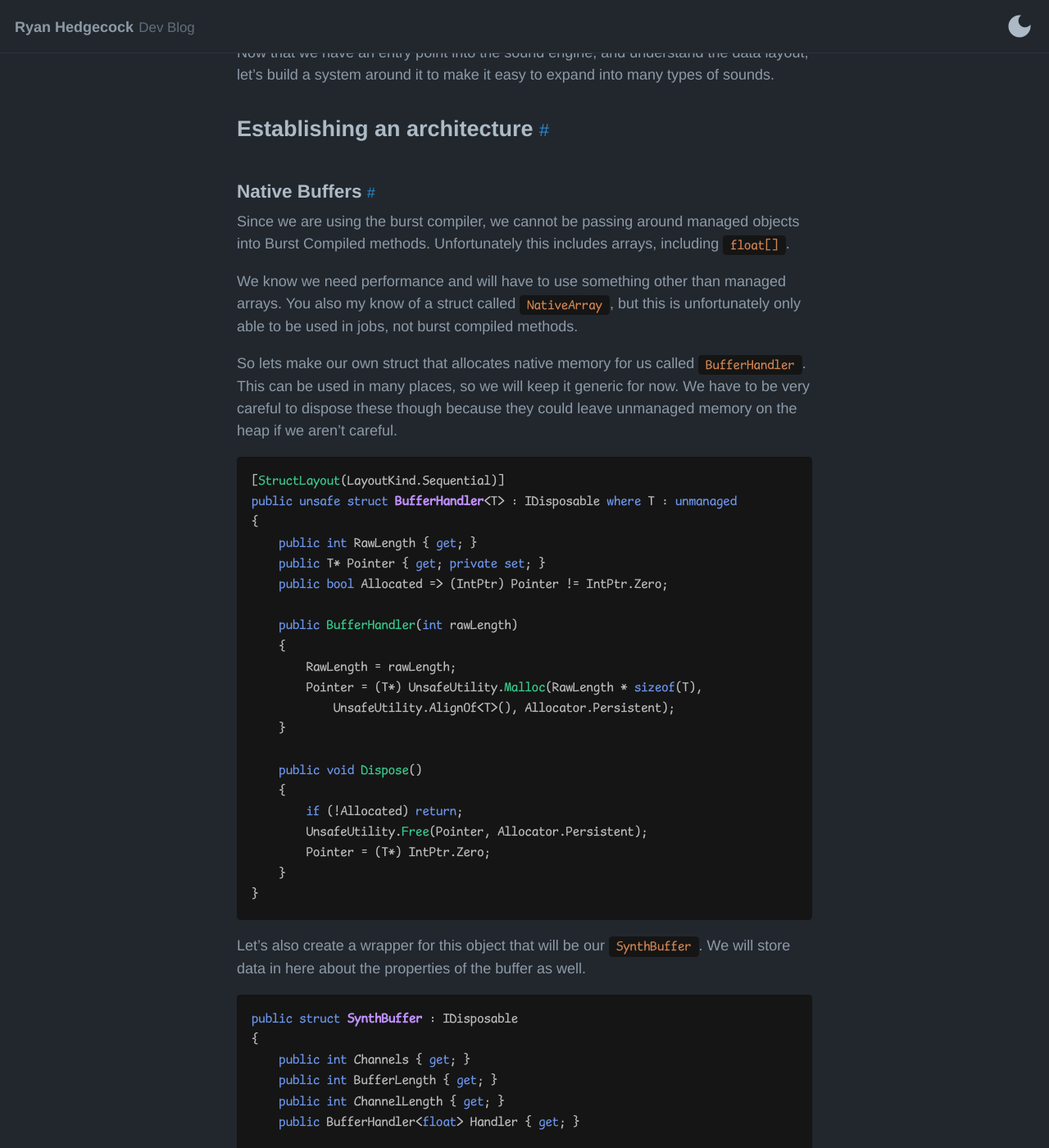
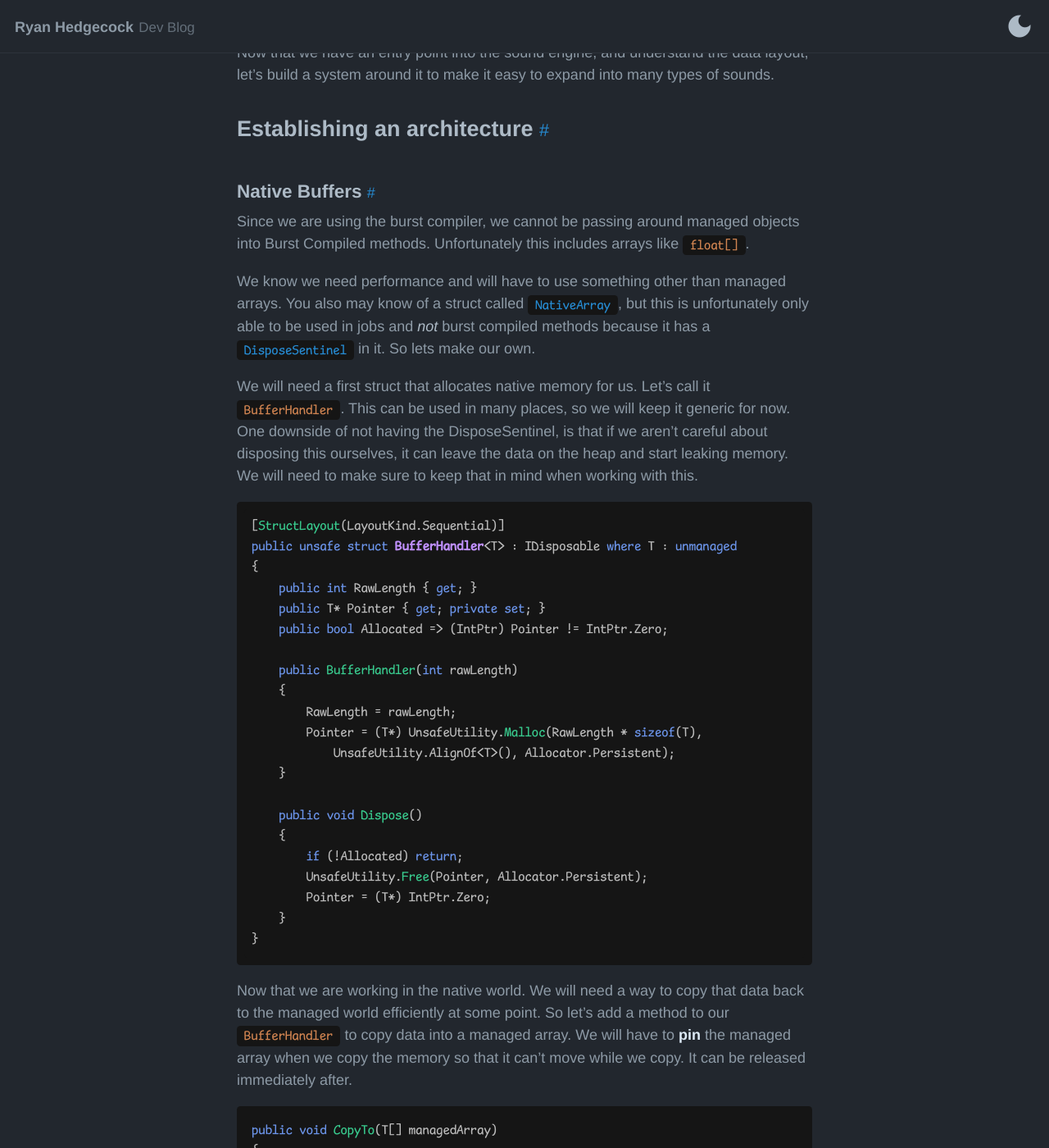
Before and after one commit to rhedgeco/dev-blog, a Jekyll site: the page built from _posts/2022/unity-audio-generation/Part2 - Simple Sounds/2022-06-21-unity-audio-generation-simple-sounds.md, in a window 1280 px wide and 1400 px high, scrolled down 2056 px. Shown: the whole window at 82% size. Built offline with Jekyll 4.4.1, drawn with Linux system fonts in a browser that asks for light colours; comment, search, counter and statistics services are not loaded; some of the changed text lies outside the part shown.

Commit message:
updated native buffer part of post

````diff
--- a/_posts/2022/unity-audio-generation/Part2 - Simple Sounds/2022-06-21-unity-audio-generation-simple-sounds.md
+++ b/_posts/2022/unity-audio-generation/Part2 - Simple Sounds/2022-06-21-unity-audio-generation-simple-sounds.md
@@ -58,11 +58,11 @@ Now that we have an entry point into the sound engine, and understand the data l
 ## Establishing an architecture
 
 ### Native Buffers
-Since we are using the burst compiler, we cannot be passing around managed objects into Burst Compiled methods. Unfortunately this includes arrays, including `float[]`.
+Since we are using the burst compiler, we cannot be passing around managed objects into Burst Compiled methods. Unfortunately this includes arrays like `float[]`.
 
-We know we need performance and will have to use something other than managed arrays. You also my know of a struct called `NativeArray`, but this is unfortunately only able to be used in jobs, not burst compiled methods.
+We know we need performance and will have to use something other than managed arrays. You also may know of a struct called [`NativeArray`](https://docs.unity3d.com/ScriptReference/Unity.Collections.NativeArray_1.html), but this is unfortunately only able to be used in jobs and *not* burst compiled methods because it has a [`DisposeSentinel`](https://docs.unity3d.com/ScriptReference/Unity.Collections.LowLevel.Unsafe.DisposeSentinel.html) in it. So lets make our own.
 
-So lets make our own struct that allocates native memory for us called `BufferHandler`. This can be used in many places, so we will keep it generic for now. We have to be very careful to dispose these though because they could leave unmanaged memory on the heap if we aren't careful.
+We will need a first struct that allocates native memory for us. Let's call it `BufferHandler`. This can be used in many places, so we will keep it generic for now. One downside of not having the DisposeSentinel, is that if we aren't careful about disposing this ourselves, it can leave the data on the heap and start leaking memory. We will need to make sure to keep that in mind when working with this.
 
 ```csharp
 [StructLayout(LayoutKind.Sequential)]
@@ -88,9 +88,35 @@ public unsafe struct BufferHandler<T> : IDisposable where T : unmanaged
 }
 ```
 
-Let's also create a wrapper for this object that will be our `SynthBuffer`. We will store data in here about the properties of the buffer as well.
+Now that we are working in the native world. We will need a way to copy that data back to the managed world efficiently at some point. So let's add a method to our `BufferHandler` to copy data into a managed array. We will have to **pin** the managed array when we copy the memory so that it can't move while we copy. It can be released immediately after.
 
 ```csharp
+public void CopyTo(T[] managedArray)
+{
+    if (!Allocated) throw new ObjectDisposedException("Cannot copy. Buffer has been disposed");
+    int length = Math.Min(managedArray.Length, BufferLength);
+    GCHandle gcHandle = GCHandle.Alloc(managedArray, GCHandleType.Pinned);
+    UnsafeUtility.MemCpy((void*) gcHandle.AddrOfPinnedObject(), Pointer, length * sizeof(T));
+    gcHandle.Free();
+}
+```
+
+And while we are at it, lets create a method to copy into its fellow buffers for when we need to move data around later.
+
+```csharp
+public void CopyTo(BufferHandler<T> buffer)
+{
+    if (!Allocated) throw new ObjectDisposedException("Cannot copy. Source buffer has been disposed");
+    if (!buffer.Allocated) throw new ObjectDisposedException("Cannot copy. Dest buffer has been disposed");
+    int length = Math.Min(BufferLength, buffer.BufferLength);
+    UnsafeUtility.MemCpy(Pointer, buffer.Pointer, length * sizeof(T));
+}
+```
+
+Let's now also create a wrapper for this object to contain our audio buffer data. We will call this our `SynthBuffer`. We will store data in here about the properties of the buffer, so we can keep everything we need in one spot.
+
+```csharp
+[StructLayout(LayoutKind.Sequential)]
 public struct SynthBuffer : IDisposable
 {
     public int Channels { get; }
````
